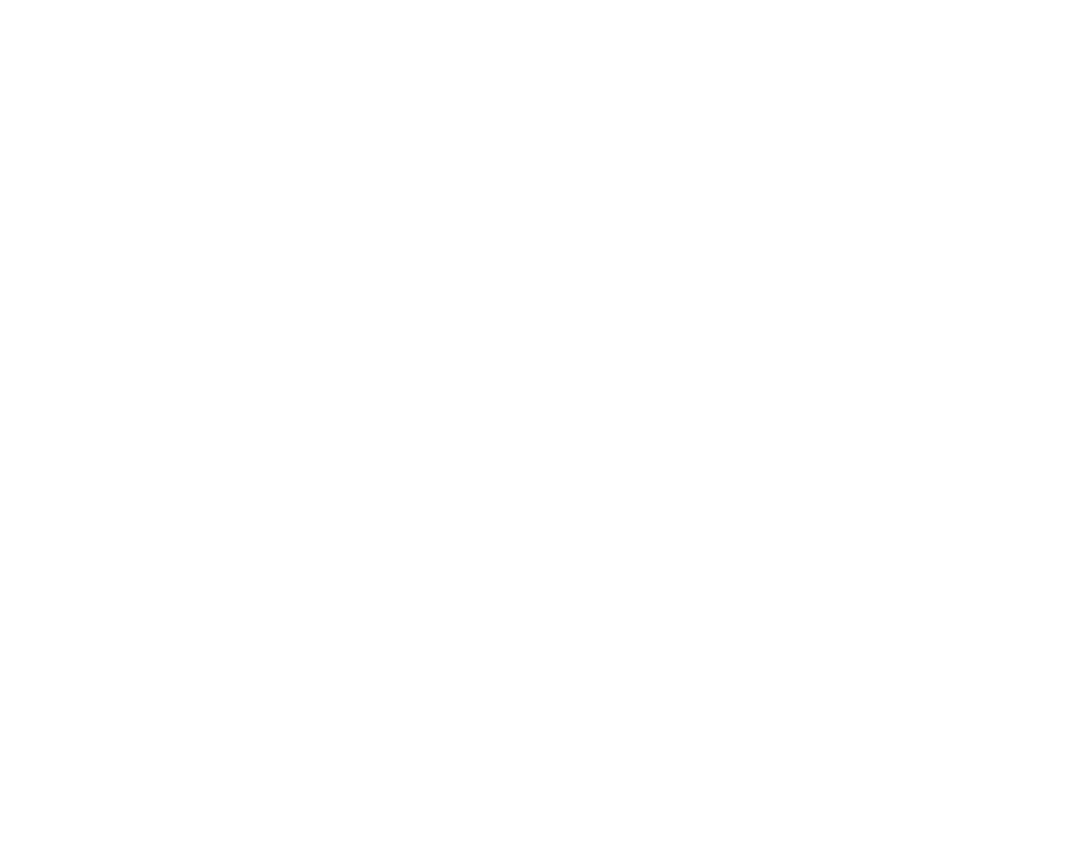
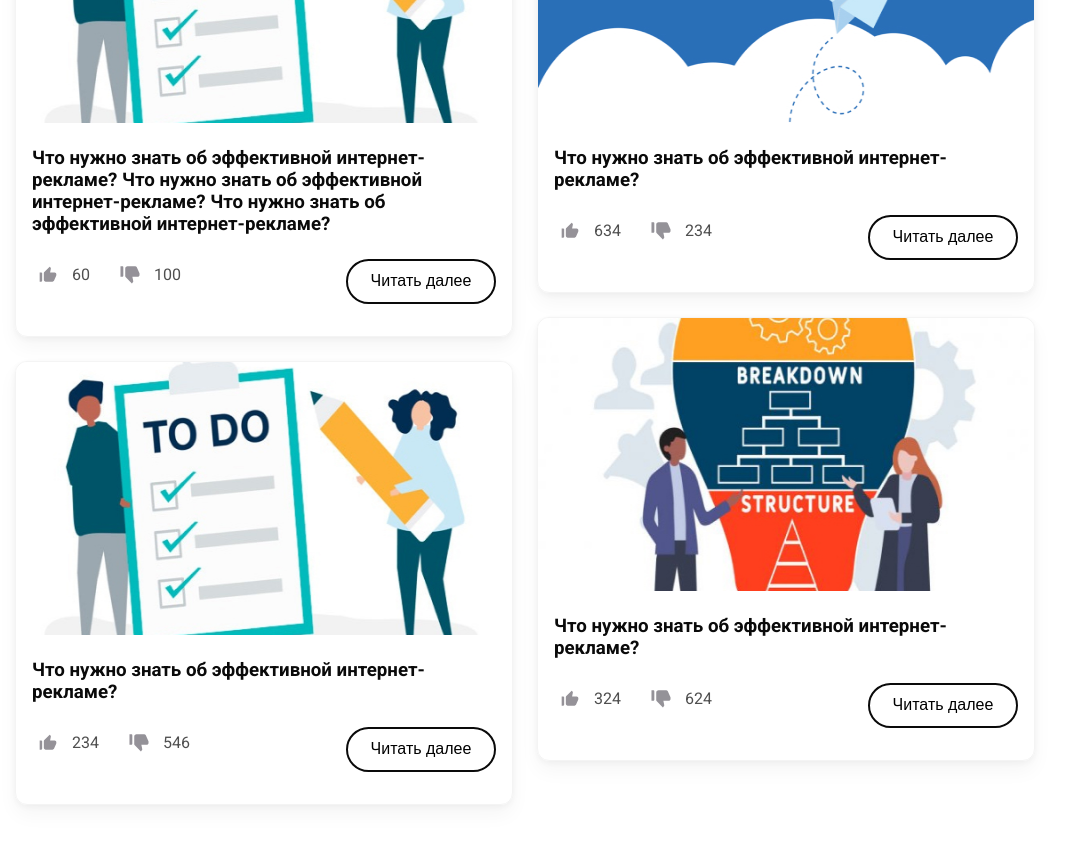
Before and after one commit to zubastu/Blog, a React (Vite) app: page / in a window 1280 px wide. Shown: the part 1440-2286 px from the top of the page, without its empty margins (115-1180 px from the left). Before the commit the page ends 1310 px from the top, so only its background shows below. Built offline with nearby package versions, Linux system fonts and the light colour scheme.

Commit message:
Добавил стили сетке, стили для топиков

```diff
--- a/src/assets/styles/index.scss
+++ b/src/assets/styles/index.scss
@@ -20,7 +20,7 @@
 }
 
 body {
-  margin: 0;
+  margin: 0 auto;
   background-color: variables.$color-palette-white;
   padding: 0;
   color: variables.$color-palette-black ;
@@ -32,8 +32,22 @@
   min-height: 100vh;
   display: flex;
   align-items: center;
-  padding: 4.571428571428571% 9.285714285714286%;
   gap: 32px;
+  max-width: 1400px;
+  padding: 64px 130px;
+}
+
+@media (max-width: 1250px) {
+  #root {
+    width: 100dvw;
+    height: fit-content;
+    min-height: 100vh;
+    display: flex;
+    align-items: center;
+    gap: 32px;
+    max-width: 1400px;
+    padding: 4% 8%;
+  }
 }
 
 h1,
--- a/src/components/MainTopic/MainTopic.tsx
+++ b/src/components/MainTopic/MainTopic.tsx
@@ -1,8 +1,9 @@
 import styles from './styles.module.scss';
 import Reactions from '../Reactions/Reactions';
 import TopicReadButton from '../TopicReadButton/TopicReadButton';
+import { topicButtonReadTextContent } from '../../constants/textContentConstants';
 
-type TMainTopicProps = {
+export type TTopicProps = {
   title: string;
   subtitle: string;
   image: string;
@@ -10,7 +11,7 @@
   dislikesCount: number;
 };
 
-const MainTopic: React.FC<TMainTopicProps> = ({
+const MainTopic: React.FC<TTopicProps> = ({
   title,
   image,
   subtitle,
@@ -26,10 +27,10 @@
           <Reactions dislikesCount={dislikesCount} likesCount={likesCount} />
         </div>
         <p className={styles.topicSubtitle}>{subtitle}</p>
-      </div>
 
-      <div className={styles.topicButtonContainer}>
-        <TopicReadButton text="Читать далее" />
+        <div className={styles.topicButtonContainer}>
+          <TopicReadButton text={topicButtonReadTextContent} />
+        </div>
       </div>
     </section>
   );
--- a/src/components/MainTopic/styles.module.scss
+++ b/src/components/MainTopic/styles.module.scss
@@ -7,10 +7,11 @@
   border-radius: 12px;
   min-height: 925px;
   width: 100%;
+  overflow: hidden;
 }
 
 .topicImage {
-  object-fit: cover;
+  object-fit: contain;
   height: 100%;
   width: 100%;
   max-height: 600px;
--- /dev/null
+++ b/src/components/TopicItem/TopicItem.tsx
@@ -0,0 +1,31 @@
+import styles from './styles.module.scss';
+import { TTopicProps } from '../MainTopic/MainTopic';
+import Reactions from '../Reactions/Reactions';
+import TopicReadButton from '../TopicReadButton/TopicReadButton';
+import { topicButtonReadTextContent } from '../../constants/textContentConstants';
+
+type TTopicItemProps = Omit<TTopicProps, 'subtitle'>;
+
+const TopicItem: React.FC<TTopicItemProps> = ({
+  image,
+  title,
+  likesCount,
+  dislikesCount,
+}) => {
+  return (
+    <li className={styles.topicContainer}>
+      <img className={styles.topicImage} src={image} alt="Картинка топика" />
+
+      <div className={styles.topicContentContainer}>
+        <h3 className={styles.topicTitle}>{title}</h3>
+
+        <div className={styles.topicButtonContainer}>
+          <Reactions dislikesCount={likesCount} likesCount={dislikesCount} />
+          <TopicReadButton text={topicButtonReadTextContent} />
+        </div>
+      </div>
+    </li>
+  );
+};
+
+export default TopicItem;
--- /dev/null
+++ b/src/components/TopicItem/styles.module.scss
@@ -0,0 +1,35 @@
+@use '../../assets/styles/variables';
+@use '../../assets/styles/mixins';
+
+
+.topicContainer {
+  @include mixins.shadow;
+  overflow: hidden;
+  display: flex;
+  flex-direction: column;
+  border-radius: 12px;
+  max-width: 558px;
+  width: 100%;
+  border: 1px solid variables.$color-palette-topic-border;
+  margin: 0 0 24px 0;
+}
+
+.topicImage {
+  min-height: 273px;
+}
+
+.topicContentContainer {
+  padding: 24px 16px 32px;
+  display: flex;
+  flex-direction: column;
+  gap: 24px;
+}
+.topicContainer:last-child{
+  margin: 0;
+}
+
+.topicButtonContainer {
+  display: flex;
+  width: 100%;
+  justify-content: space-between;
+}
--- a/src/components/TopicReadButton/styles.module.scss
+++ b/src/components/TopicReadButton/styles.module.scss
@@ -7,4 +7,5 @@
   height: 45px;
   background: inherit;
   border-radius: 60px;
+  border: 2px solid variables.$color-palette-black;
 }
--- a/src/pages/Topics/Topics.tsx
+++ b/src/pages/Topics/Topics.tsx
@@ -2,6 +2,7 @@
 import SearchForm from '../../components/SearchForm/SearchForm';
 import MainTopic from '../../components/MainTopic/MainTopic';
 import { getRandomImage } from '../../utils/utils';
+import TopicItem from '../../components/TopicItem/TopicItem';
 
 const Topics = () => {
   return (
@@ -16,6 +17,34 @@
         likesCount={0}
         dislikesCount={0}
       />
+      <ul className={styles.topicList}>
+        <TopicItem
+          image={getRandomImage()}
+          likesCount={100}
+          dislikesCount={60}
+          title={
+            'Что нужно знать об эффективной интернет-рекламе? Что нужно знать об эффективной интернет-рекламе? Что нужно знать об эффективной интернет-рекламе?'
+          }
+        />
+        <TopicItem
+          image={getRandomImage()}
+          likesCount={546}
+          dislikesCount={234}
+          title={'Что нужно знать об эффективной интернет-рекламе?'}
+        />
+        <TopicItem
+          image={getRandomImage()}
+          likesCount={234}
+          dislikesCount={634}
+          title={'Что нужно знать об эффективной интернет-рекламе?'}
+        />
+        <TopicItem
+          image={getRandomImage()}
+          likesCount={624}
+          dislikesCount={324}
+          title={'Что нужно знать об эффективной интернет-рекламе?'}
+        />
+      </ul>
     </section>
   );
 };
--- a/src/pages/Topics/styles.module.scss
+++ b/src/pages/Topics/styles.module.scss
@@ -7,3 +7,19 @@
   align-items: center;
   gap: 32px;
 }
+
+.topicList {
+  width: 100%;
+  columns: 2;
+  gap: 24px;
+}
+
+@media (max-width: 1100px) {
+  .topicList {
+    width: 100%;
+    display: flex;
+    flex-direction: column;
+    align-items: center;
+    gap: 24px;
+  }
+}
```
